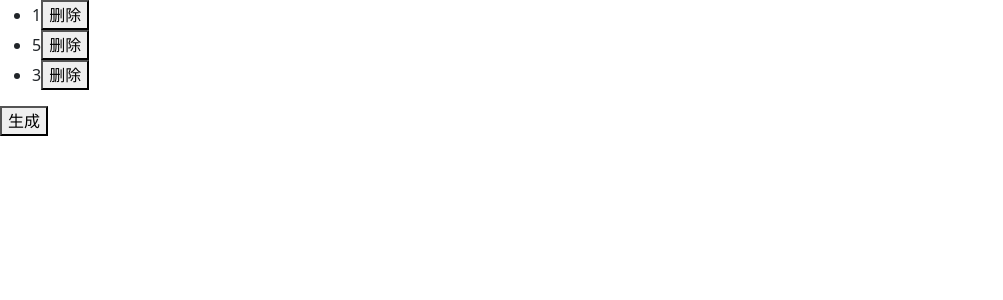
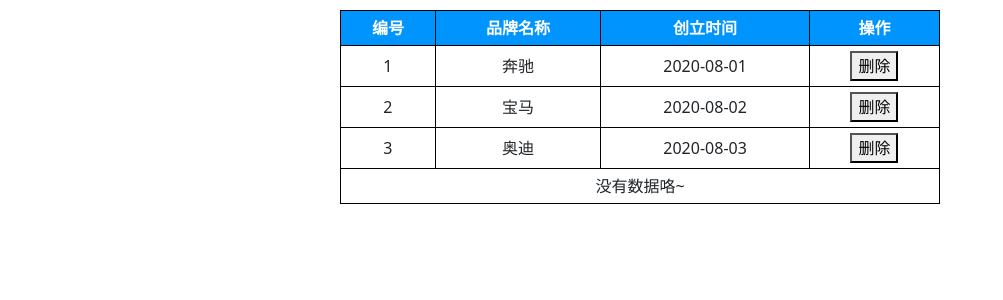
Before and after one commit to TTpeach1/vuecli-demo03, a Vue app: page / in a window 1280 px wide. Shown: the top 300 px of the page, without its empty margins (0-1003 px from the left). Built offline with nearby package versions, Linux system fonts and the light colour scheme.

Commit message:
购物车

```diff
--- a/src/App.vue
+++ b/src/App.vue
@@ -1,12 +1,25 @@
 <template>
   <div id="app">
-    <ul>
-      <li v-for="(item,index) in arr" :key="item.index">
-        <span>{{item}}</span>
-        <button @click="del(index)">删除</button>
-      </li>
-    </ul>
-    <button @click="addFn">生成</button>
+    <table class="tb">
+      <tr>
+        <th>编号</th>
+        <th>品牌名称</th>
+        <th>创立时间</th>
+        <th>操作</th>
+      </tr>
+      <!-- 循环渲染的元素tr -->
+      <tr v-for="item in list" :key="item.id">
+        <td>{{item.id}}</td>
+        <td>{{item.name}}</td>
+        <td>{{item.time}}</td>
+        <td>
+          <button @click="del(item.id)">删除</button>
+        </td>
+      </tr>
+      <tr>
+        <td colspan="4">没有数据咯~</td>
+      </tr>
+    </table>
   </div>
 </template>
 
@@ -14,16 +27,48 @@
 export default {
   data() {
     return {
-      arr:[1,5,3]
+      list: [
+        { id: 1, name: "奔驰", time: "2020-08-01" },
+        { id: 2, name: "宝马", time: "2020-08-02" },
+        { id: 3, name: "奥迪", time: "2020-08-03" },
+      ],
     };
   },
-  methods: {
-    addFn(){
-      this.arr.push(Math.floor(Math.random() * 10))
-    },
-    del(index){
-      this.arr.splice(index, 1);
+  methods:{
+    del(val){
+      const index = this.list.findIndex((ele)=>val==ele.id)
+      this.list.splice(index, 1);
     }
-  },
+  }
 };
 </script>
+
+<style>
+#app {
+  width: 600px;
+  margin: 10px auto;
+}
+
+.tb {
+  border-collapse: collapse;
+  width: 100%;
+}
+
+.tb th {
+  background-color: #0094ff;
+  color: white;
+}
+
+.tb td,
+.tb th {
+  padding: 5px;
+  border: 1px solid black;
+  text-align: center;
+}
+
+.add {
+  padding: 5px;
+  border: 1px solid black;
+  margin-bottom: 10px;
+}
+</style>
```
Also changed, not shown: src/加加减减.vue (added, +29 -0 lines).
